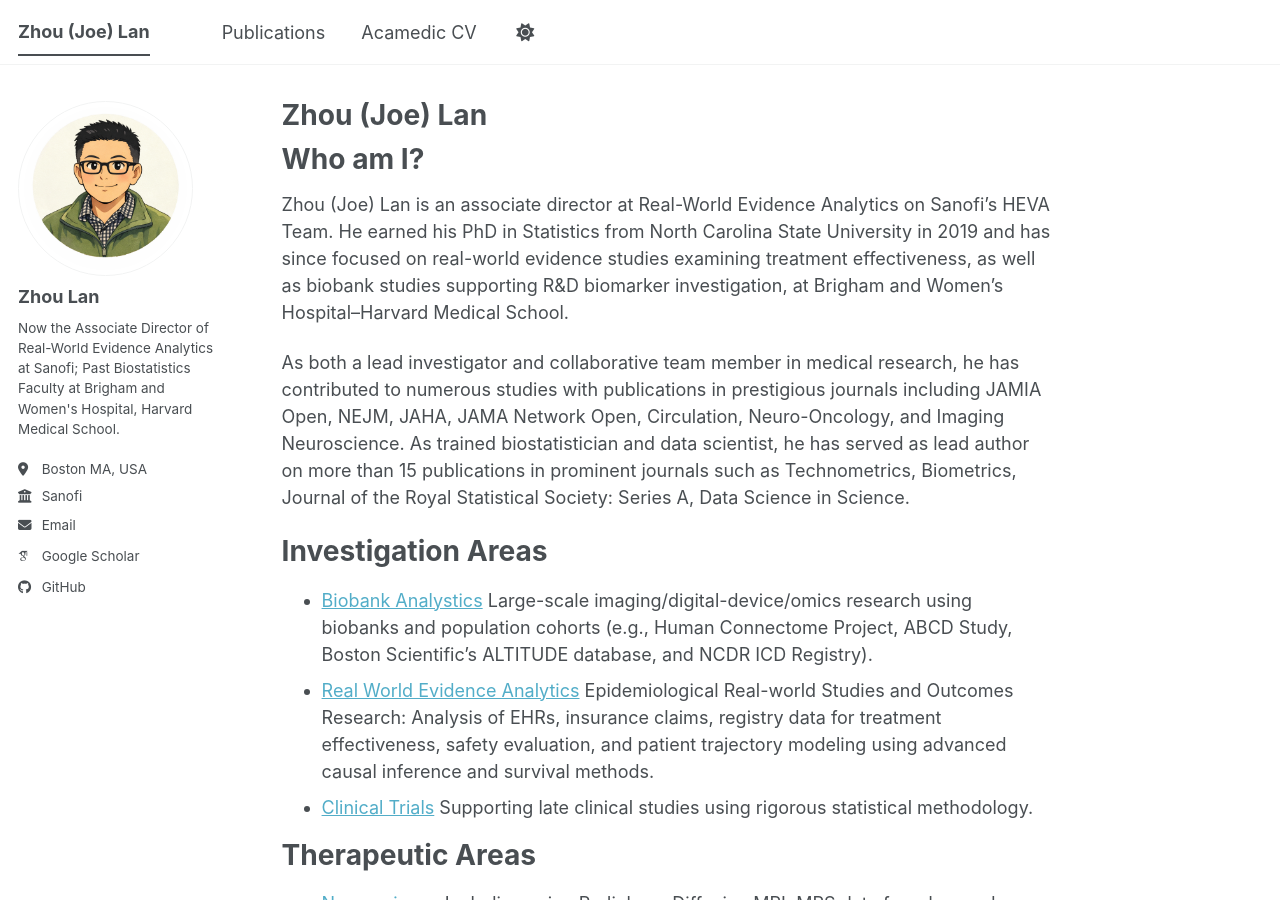
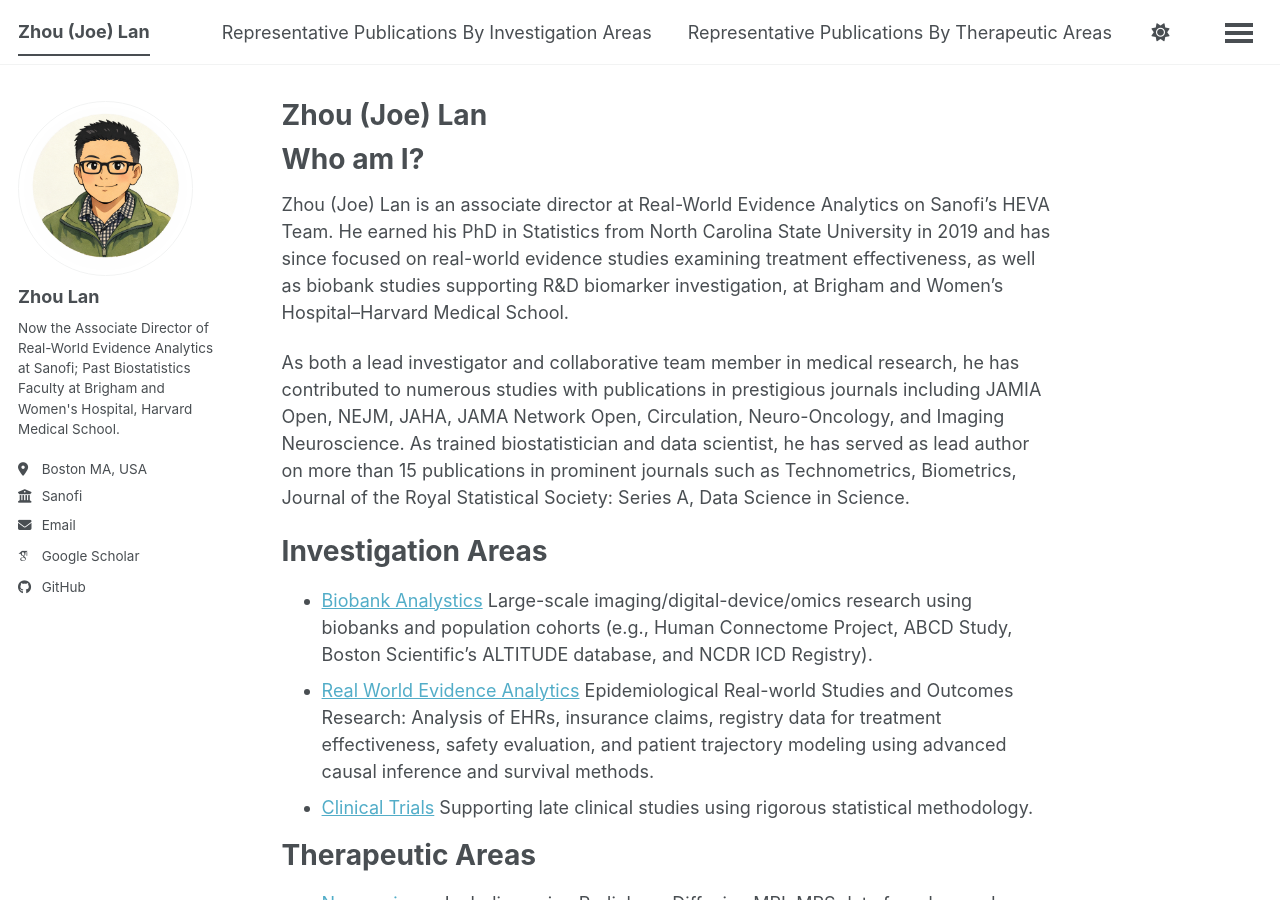
Before and after one commit to lanzhouBWH/lanzhoubwh.github.io, a Jekyll site: the page built from _pages/about.md, in a window 1280 px wide and 900 px high. Built offline with Jekyll 4.4.1, drawn with Linux system fonts in a browser that asks for light colours; some web fonts are replaced; a script bundle is joined from its source files by our own code; library files that are not in the unit come from our copies.

Commit message:
Update navigation.yml

```diff
--- a/_data/navigation.yml
+++ b/_data/navigation.yml
@@ -8,7 +8,10 @@
 #      Markdown formatted page while the second is generated using JSON.
 
 main:
-  - title: "Publications"
+  - title: "Representative Publications By Investigation Areas"
+    url: /publications/
+
+  - title: "Representative Publications By Therapeutic Areas"
     url: /publications/
 
   #- title: "Talks"
```
